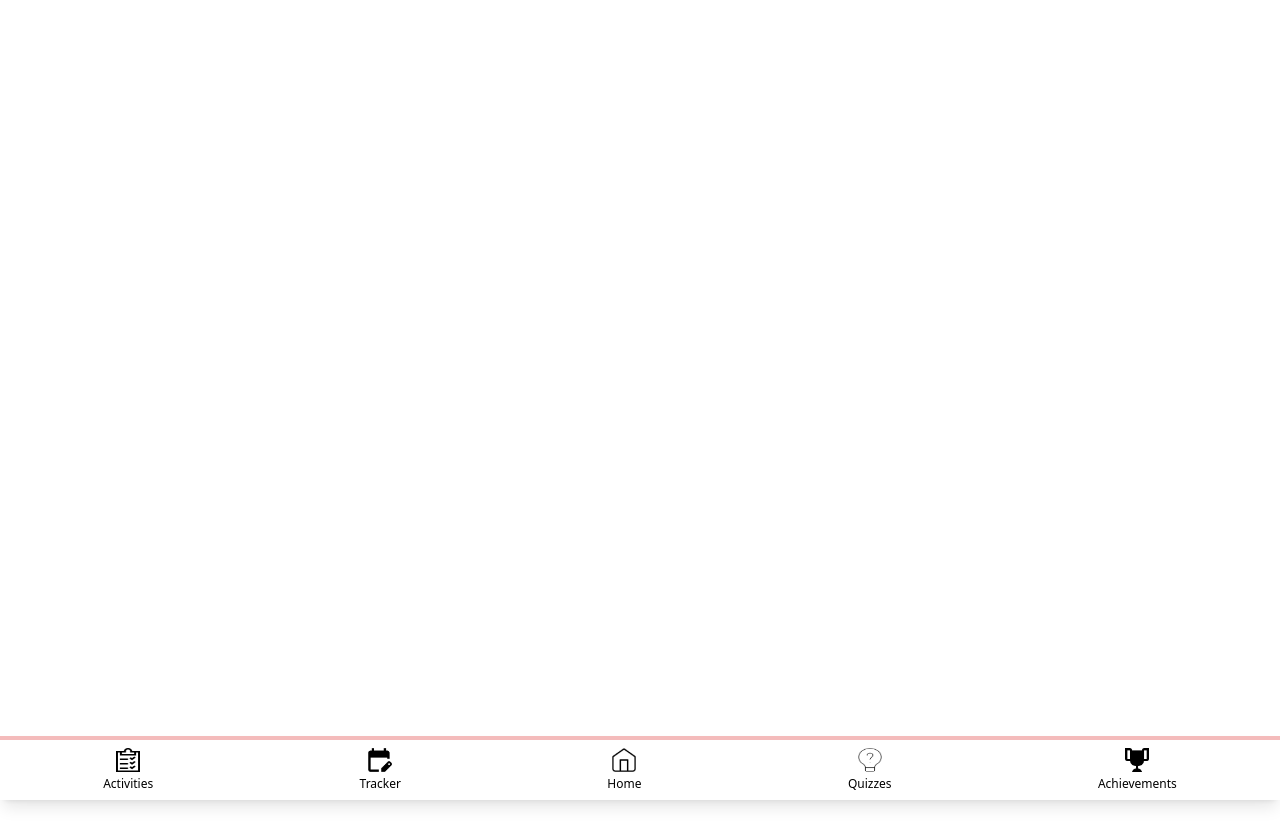
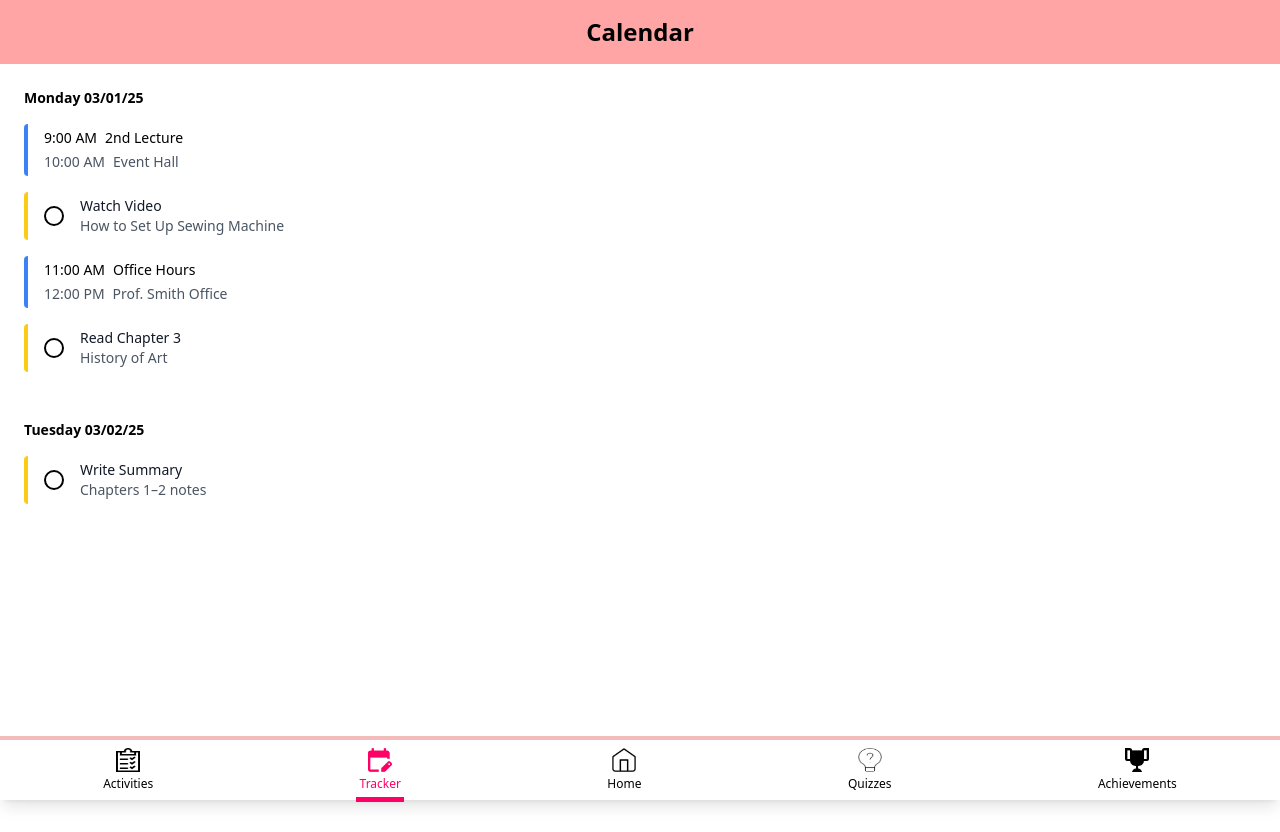
Before and after one commit to chinoy-the-great/nuxt3-drizzle-stitch, a Nuxt app: page /schedule in a window 1280 px wide. Before the commit the page ends 800 px from the top, so only its background shows below. Built offline with nearby package versions, Linux system fonts and the light colour scheme.

Commit message:
Added Calendar (schedule) page.

```diff
--- a/layouts/default.vue
+++ b/layouts/default.vue
@@ -117,7 +117,7 @@ const toolbarItems = [
 		activeIcon: '/Toolbar_Activities_Icon_Pink.png',
 	},
 	{
-		path: '/tasktracker',
+		path: '/schedule',
 		label: 'Tracker',
 		defaultIcon: '/Toolbar_Tracker_Icon.png',
 		activeIcon: '/Toolbar_Tracker_Icon_Pink.png',
--- /dev/null
+++ b/pages/schedule.vue
@@ -0,0 +1,121 @@
+<template>
+	<div class="min-h-screen bg-white mb-8">
+		<!-- Achievements Label -->
+		<div class="bg-[#ffa5a5] h-16 flex items-center justify-center">
+			<h1 class="text-2xl font-semibold text-black">Calendar</h1>
+		</div>
+
+		<div v-for="section in scheduleData" :key="section.date" class="p-6">
+			<!-- Date header -->
+			<h2 class="font-semibold text-sm mb-4">
+				{{ section.display }}
+			</h2>
+
+			<ul class="space-y-4">
+				<li
+					v-for="item in section.items"
+					:key="item.id"
+					class="flex border-l-4 bg-white rounded"
+					:class="item.type === 'event' ? 'border-blue-500' : 'border-yellow-400'"
+				>
+					<!-- EVENT VIEW -->
+					<template v-if="item.type === 'event'">
+						<div class="pl-4 py-1 flex flex-col justify-center">
+							<div class="flex items-center">
+								<span class="text-sm font-medium">{{ item.start }}</span>
+								<span class="text-sm ml-2">{{ item.name }}</span>
+							</div>
+							<div class="flex items-center text-sm text-gray-600 mt-1">
+								<span class="text-sm">{{ item.end }}</span>
+								<span class="text-sm ml-2">{{ item.place }}</span>
+							</div>
+						</div>
+					</template>
+
+					<!-- TASK VIEW -->
+					<template v-else>
+						<div class="pl-4 py-1 flex items-center">
+							<input
+								v-model="item.done"
+								type="checkbox"
+								class="h-5 w-5 appearance-none rounded-full border-2 border-black checked:bg-gray-400 checked:border-gray-400 focus:outline-none flex-shrink-0 transition"
+							/>
+							<div class="ml-4 flex flex-col">
+								<span
+									:class="item.done ? 'text-gray-400 line-through' : 'text-gray-900'"
+									class="text-sm font-medium"
+								>
+									{{ item.name }}
+								</span>
+								<span :class="item.done ? 'text-gray-400 line-through' : 'text-gray-600'" class="text-sm">
+									{{ item.description }}
+								</span>
+							</div>
+						</div>
+					</template>
+				</li>
+			</ul>
+		</div>
+	</div>
+</template>
+
+<script setup>
+import { ref } from 'vue'
+
+/**
+ * scheduleData is an array of "sections" grouped by date.
+ * section.display is what you show as the heading (e.g. "Monday 03/01/25")
+ * section.items is a mixed array of {type:'event' or 'task'} objects
+ */
+const scheduleData = ref([
+	{
+		date: '2025-03-01',
+		display: 'Monday 03/01/25',
+		items: [
+			{
+				id: 1,
+				type: 'event',
+				start: '9:00 AM',
+				name: '2nd Lecture',
+				end: '10:00 AM',
+				place: 'Event Hall',
+			},
+			{
+				id: 2,
+				type: 'task',
+				name: 'Watch Video',
+				description: 'How to Set Up Sewing Machine',
+				done: false,
+			},
+			{
+				id: 3,
+				type: 'event',
+				start: '11:00 AM',
+				name: 'Office Hours',
+				end: '12:00 PM',
+				place: 'Prof. Smith Office',
+			},
+			{
+				id: 4,
+				type: 'task',
+				name: 'Read Chapter 3',
+				description: 'History of Art',
+				done: false,
+			},
+		],
+	},
+	{
+		date: '2025-03-02',
+		display: 'Tuesday 03/02/25',
+		items: [
+			{
+				id: 5,
+				type: 'task',
+				name: 'Write Summary',
+				description: 'Chapters 1–2 notes',
+				done: false,
+			},
+		],
+	},
+])
+</script>
```
